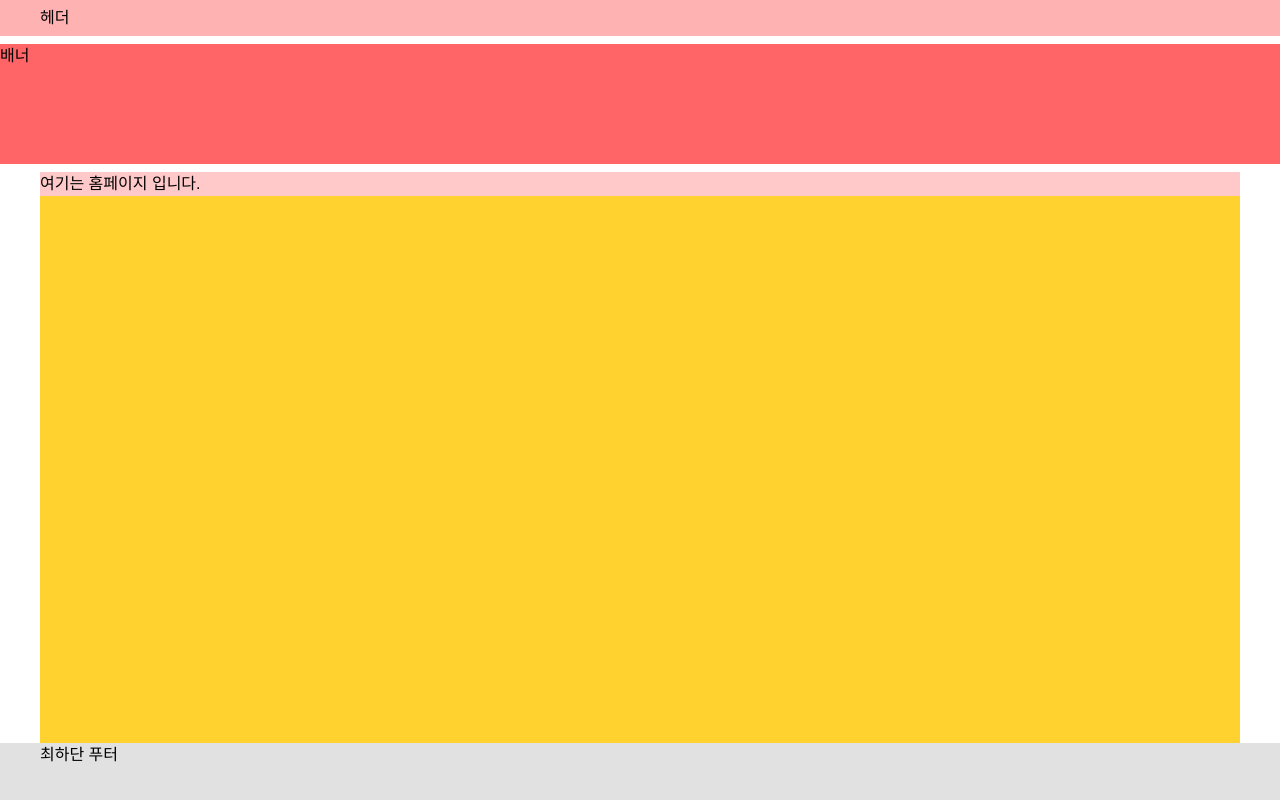
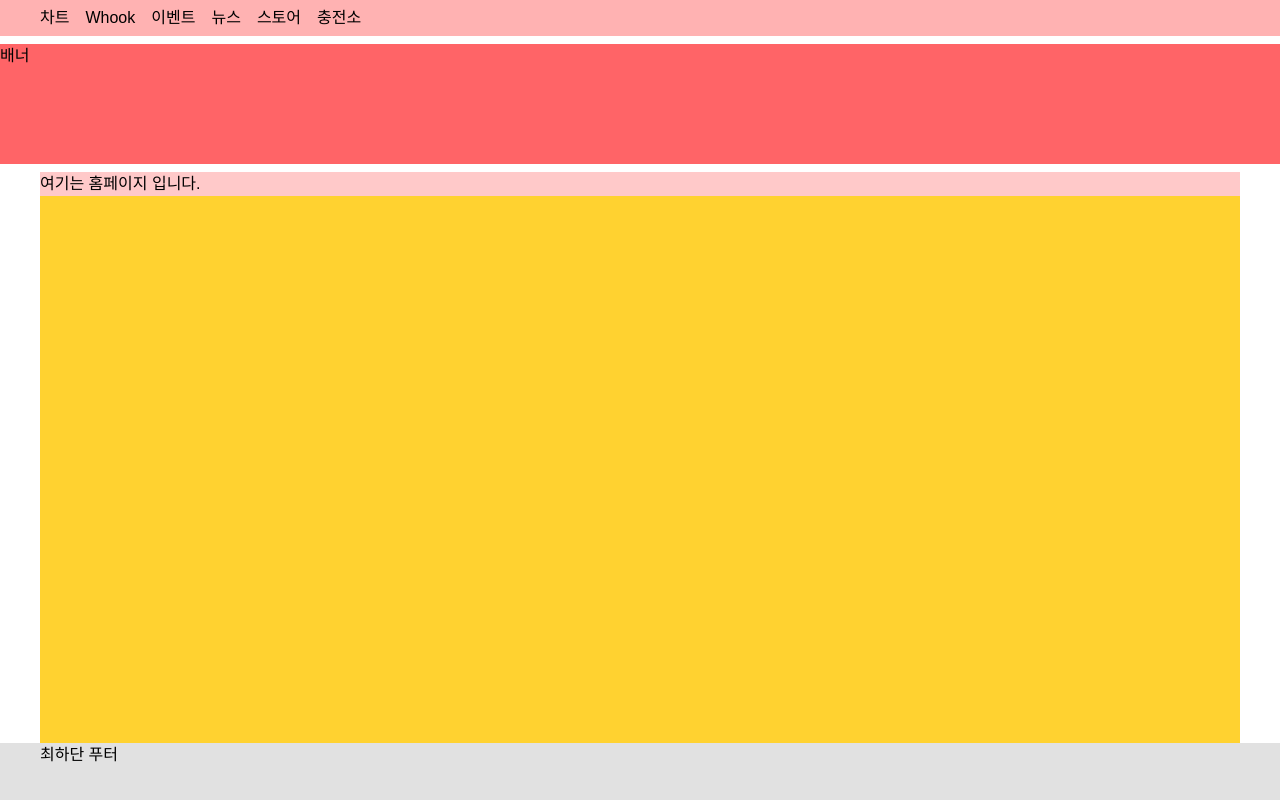
Before and after one commit to dohyeons/hanteo, a Next.js app: page / in a window 1280 px wide. Built offline with nearby package versions, Linux system fonts and the light colour scheme.

Commit message:
feat: 헤더 메뉴 태그를 ul로 변경

```diff
--- a/src/components/Header.tsx
+++ b/src/components/Header.tsx
@@ -1,7 +1,14 @@
 export default function Header() {
   return (
-    <header className="fixed top-0 left-0 px-2 right-0 bg-header-pink h-9">
-      <div className="w-full max-w-[1200px] h-full items-center flex mx-auto">헤더</div>
+    <header className="fixed top-0 left-0  px-2 right-0 bg-header-pink h-9">
+      <ul className="w-full gap-4 max-w-[1200px] h-full items-center flex mx-auto">
+        <li>차트</li>
+        <li>Whook</li>
+        <li>이벤트</li>
+        <li>뉴스</li>
+        <li>스토어</li>
+        <li>충전소</li>
+      </ul>
     </header>
   );
 }
```
